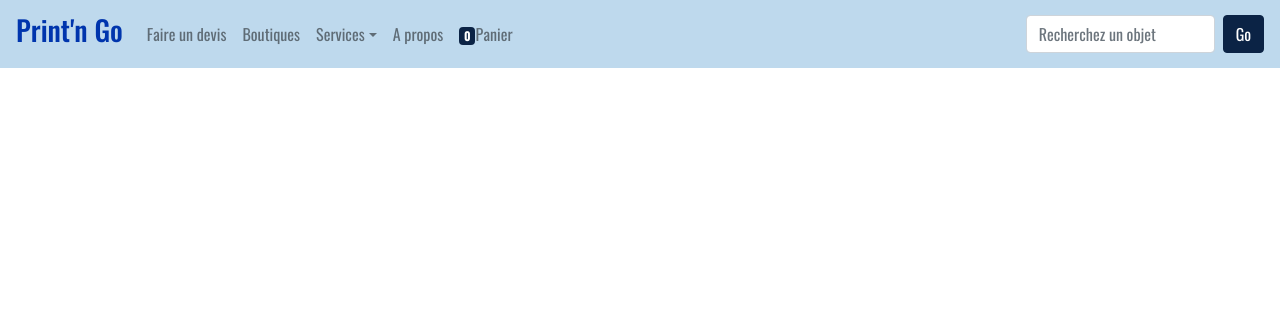
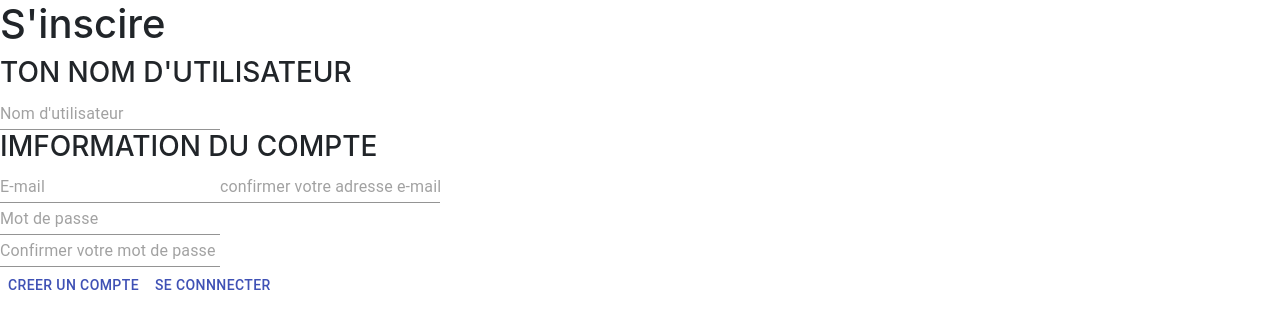
Before and after one commit to Chk77700/Projet-Ecommerce, a React (Create React App) app: page / in a window 1280 px wide. Shown: the top 328 px of the page. Built offline with nearby package versions, Linux system fonts and the light colour scheme.

Commit message:
ajout du login

```diff
--- a/src/components/Login.jsx
+++ b/src/components/Login.jsx
@@ -1,9 +1,10 @@
-import React, { Component } from "react";
-import { Link } from "react-router-dom";
+import React, {Component} from "react";
+import {Link} from "react-router-dom";
 import TextField from "@material-ui/core/TextField";
 import Button from '@material-ui/core/Button';
 
 import axios from 'axios';
+import Home from "./Home";
 
 export default class Login extends Component {
 
@@ -20,12 +21,13 @@ export default class Login extends Component {
             password: '',
             hidden: true,
             loading: false,
-            errors: {}
+            errors: {},
+            connected: null
         }
     }
 
     showPassword() {
-        this.setState({ hidden: !this.state.hidden });
+        this.setState({hidden: !this.state.hidden});
     }
 
     onChangeEmail(e) {
@@ -33,6 +35,7 @@ export default class Login extends Component {
             email: e.target.value
         });
     }
+
     onChangePassword(e) {
         this.setState({
             password: e.target.value
@@ -49,34 +52,48 @@ export default class Login extends Component {
         }
 
         axios
-            .post({/* appel la route qui permet de faire la connexion */}, submitLog)
+            .post("http://localhost:8000/login", submitLog)
             .then(res => {
                 console.log(res.data);
-                this.setState({
-                    loading: false
-                });
-                this.props.history.push({/* qui renvoit vers un page quannd l'utilisateur a reussi a se connecter */})
+                if (res.data.valid) {
+                    localStorage.setItem("userId", res.data.id);
+                    this.setState({connected: true});
+                } else this.setState({errors: {email: "Mauvais identifiants!"}});
+                // this.setState({
+                //     loading: false
+                // });
+                // this.props.history.push({/* qui renvoit vers un page quannd l'utilisateur a reussi a se connecter */})
             })
-            .catch(err => {
-                this.setState({
-                    errors: err.response.data,
-                    loading: false
-                })
-            })
+        // .catch(err => {
+        //     this.setState({
+        //         errors: err.response.data,
+        //         loading: false
+        //     })
+        // })
+    }
+
+    componentDidMount() {
+        if(localStorage.getItem("userId") !== null)
+            this.setState({connected: true})
     }
 
     render() {
 
-        const { errors } = this.state;
+        const {errors} = this.state;
 
-        return (
+        if (this.state.connected)
+            return (
+                <Home/>
+            )
+        else return (
             <div className="container-login container-register  ">
                 <span className="logo-back">
-                    <Link to="/"><i className="fas fa-arrow-left"></i></Link>
+                    {/*<Link to="/"><i className="fas fa-arrow-left"></i></Link>*/}
                 </span>
                 <div className="container-login-without">
                     <h1>Print'n go</h1>
-                    <p className="header">Connecte-toi avec ton adresse e-mail pour commencer a partager tes réalisations.</p>
+                    <p className="header">Connecte-toi avec ton adresse e-mail pour commencer a partager tes
+                        réalisations.</p>
                     <form onSubmit={this.onSubmit}>
                         <div className="content">
                             <div className="form">
--- a/src/components/Panier.jsx
+++ b/src/components/Panier.jsx
@@ -26,9 +26,11 @@ export default class Panier extends React.Component {
 
     render() {
         return (
-            this.state.panier.map((x, i) => (
+            <Row>
+                {this.state.panier.map((x, i) => (
                     <>
-                    <Card key={i}>
+                        <Col lg={4} sm={12} md={6}>
+                            <Card bg={"light"} key={i}>
                                 <Card.Img style={style.boutique} variant="top" src={x.photo}/>
                                 <Card.Body>
                                     <Card.Text className="text-ecommerce1">
@@ -50,8 +52,10 @@ export default class Panier extends React.Component {
                                 </Card.Footer>
                             </Card>
                             <br/>
+                        </Col>
                     </>
-            ))
+                ))}
+            </Row>
         )
     }
 }
--- a/src/components/Register.jsx
+++ b/src/components/Register.jsx
@@ -1,9 +1,10 @@
-import React, { Component } from "react";
-import { Link } from "react-router-dom";
+import React, {Component} from "react";
+import {Link} from "react-router-dom";
 import TextField from "@material-ui/core/TextField";
 import Button from '@material-ui/core/Button';
 
 import axios from 'axios';
+import Login from "./Login";
 
 export default class Register extends Component {
     constructor(props) {
@@ -27,13 +28,20 @@ export default class Register extends Component {
             user: [],
             hidden: true,
             loading: false,
-            errors: {}
+            errors: {},
+            register: true
         }
 
     }
 
+    componentDidMount() {
+        if(localStorage.getItem("userId") !== null)
+            this.setState({register: null})
+
+    }
+
     showPassword() {
-        this.setState({ hidden: !this.state.hidden });
+        this.setState({hidden: !this.state.hidden});
     }
 
 
@@ -42,6 +50,7 @@ export default class Register extends Component {
             username: e.target.value
         });
     }
+
     onChangeEmail(e) {
         this.setState({
             email: e.target.value
@@ -53,11 +62,13 @@ export default class Register extends Component {
             password: e.target.value
         });
     }
+
     onChangePasswordconfirm(e) {
         this.setState({
             passwordconfirm: e.target.value
         });
     }
+
     onChangeEmailconfirm(e) {
         this.setState({
             emailconfirm: e.target.value
@@ -72,35 +83,41 @@ export default class Register extends Component {
             email: this.state.email,
             password: this.state.password
         }
+        const config = {
+            headers: {'Access-Control-Allow-Origin': '*'}
+        }
         console.log(user)
 
         axios
-            .post({/* appel la route qui permet de faire la partie register */}, user)
+            .post("http://localhost:8000/register", user, config)
             .then(res => {
+                if (res.data)
+                    this.setState({register: null});
+                else this.setState({error: "erreur"})
                 console.log(res.data);
-                this.setState({
-                    loading: false
-                });
-                this.props.history.push('/')
+                // this.setState({
+                //     loading: false
+                // });
+                // this.props.history.push('/')
             })
-            .catch(err => {
-                this.setState({
-                    errors: err.response.data,
-                    loading: false
-                })
-            })
-
+        // .catch(err => {
+        //     this.setState({
+        //         errors: err.response.data,
+        //         loading: false
+        //     })
+        // })
     }
 
 
     render() {
 
-        const { errors } = this.state;
+        const {errors} = this.state;
 
+        if (this.state.register)
             return (
                 <div className="container-register">
                 <span className="logo-back">
-                    <Link to="/"><i className="fas fa-arrow-left"></i></Link>
+                    {/*<Link to="/"><i className="fas fa-arrow-left"></i></Link>*/}
                 </span>
                     <h1 className="header">S'inscire</h1>
                     <form onSubmit={this.onSubmit}>
@@ -177,9 +194,18 @@ export default class Register extends Component {
                                 color="primary">
                                 Creer un compte
                             </Button>
+                            <Button
+                                variante="contained"
+                                color="primary"
+                                onClick={() => this.setState({register: null})}>
+                                Se connnecter
+                            </Button>
                         </div>
                     </form>
                 </div>
             )
+        else return (
+            <Login/>
+        )
     }
 }
--- a/src/index.js
+++ b/src/index.js
@@ -1,12 +1,12 @@
 import React from 'react';
 import ReactDOM from 'react-dom';
 import './css/font.css';
-import Home from './components/Home';
 import * as serviceWorker from './serviceWorker';
+import Register from "./components/Register";
 
 ReactDOM.render(
   <React.StrictMode>
-    <Home />
+    <Register />
   </React.StrictMode>,
   document.getElementById('root')
 );
```
Also changed, not shown: src/components/Home.jsx (+4 -3 lines), src/components/ApiThingiverse.jsx (line endings or trailing spaces), src/components/Boutiques.jsx (line endings or trailing spaces), src/components/Devis.jsx (line endings or trailing spaces), src/components/Header.jsx (line endings or trailing spaces). Lines whose indentation alone changed are shown as unchanged.
